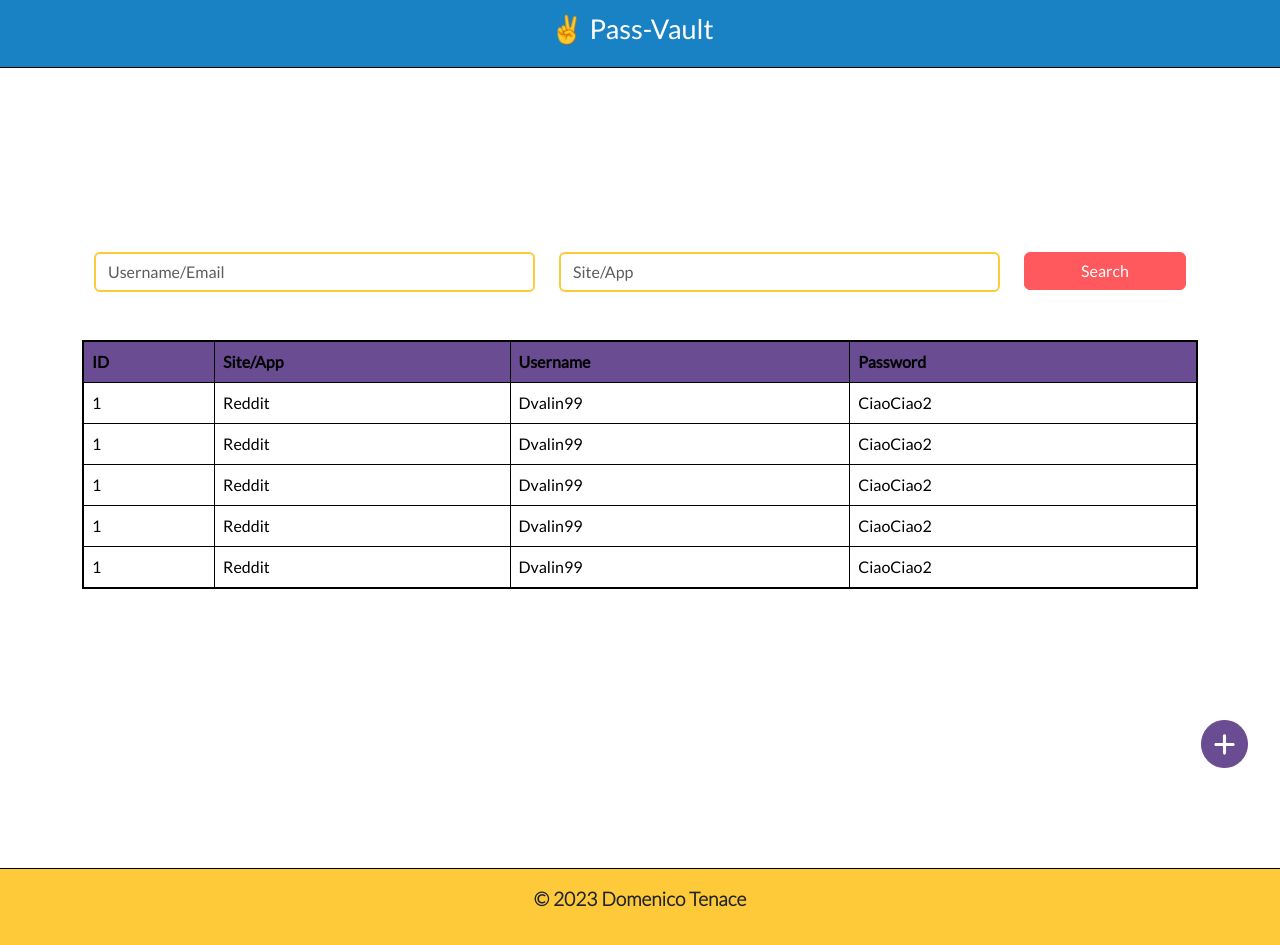
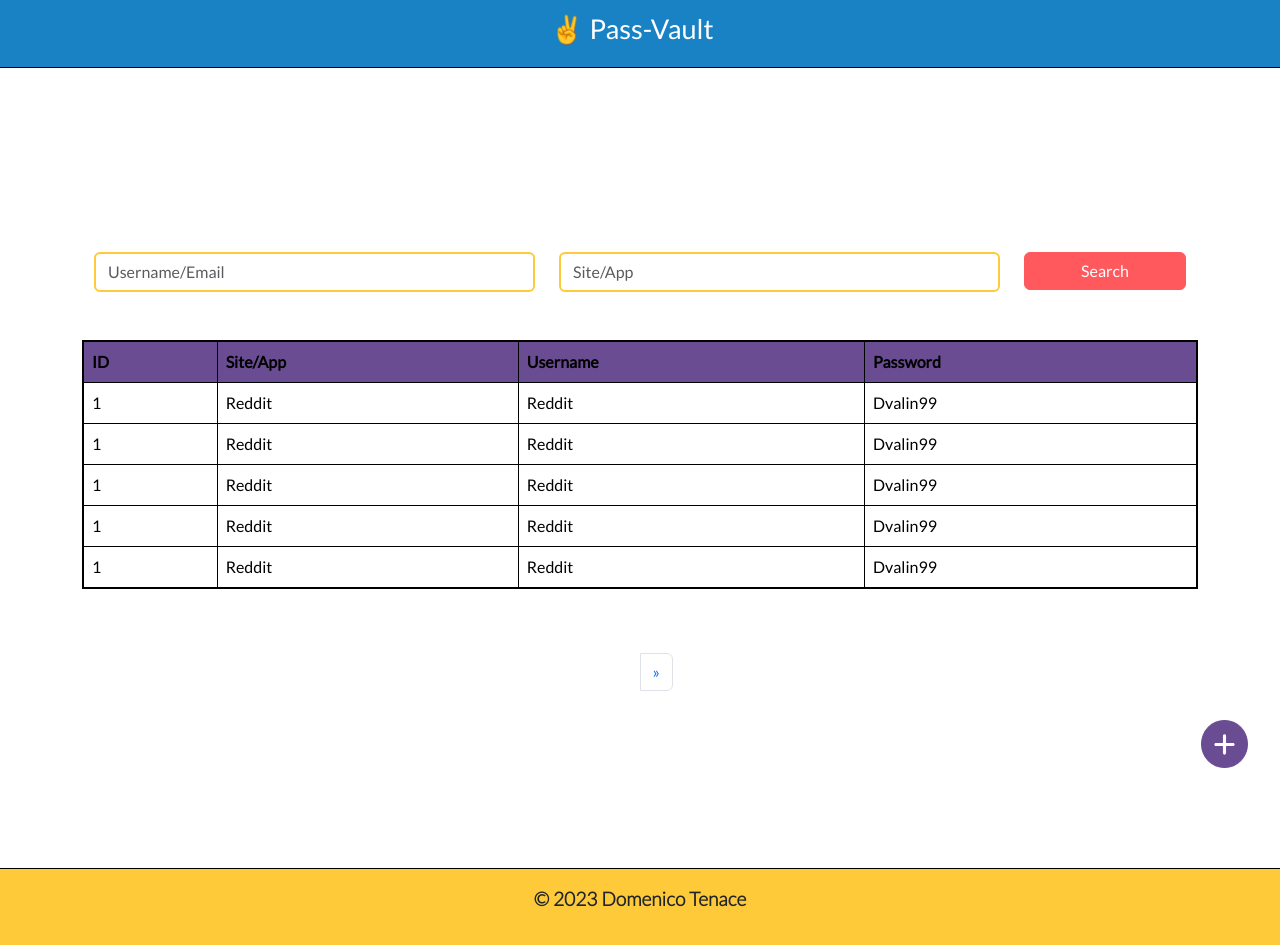
Before and after one commit to DomeT99/pass-vault, a Vue app: page / in a window 1280 px wide. Built offline with nearby package versions, Linux system fonts and the light colour scheme.

Commit message:
feat: finish logic of pagination

```diff
--- a/src/components/common/Pagination.vue
+++ b/src/components/Home/Pagination.vue
@@ -1,17 +1,23 @@
 <script setup lang="ts">
-// @ts-nocheck
+//Vue native modules
 import { onMounted } from "vue";
+
+//Third Part Library
 import _ from "lodash";
 
+//Types
+import { DataJson } from "../../modules/types";
+
+//Interface to describe the component's props
 interface PaginationModel {
-  dataJson: object[];
-  idTable: string;
+  dataJson: DataJson[];
+  id: string;
 }
 
 const props = defineProps<PaginationModel>();
 
 let currentPage = 1;
-let recordsPerPage = 3;
+let recordsPerPage = 5;
 
 function prevPage() {
   if (currentPage > 1) {
@@ -30,7 +36,7 @@ function nextPage() {
 function changePage(page: number) {
   let btnNext = document.getElementById("btn_next")! as HTMLAnchorElement;
   let btnPrev = document.getElementById("btn_prev")! as HTMLAnchorElement;
-  let idTable = document.getElementById(props.idTable)! as
+  let idBodyTable = document.getElementById(props.id)! as
     | HTMLElement
     | HTMLTableElement;
 
@@ -42,8 +48,16 @@ function changePage(page: number) {
     page = numPages();
   }
 
+  idBodyTable.innerHTML = "";
+
+  /**Improve in the future */
   for (let i = (page - 1) * recordsPerPage; i < page * recordsPerPage; i++) {
-    idTable.innerHTML += props.dataJson[i].First;
+    idBodyTable.innerHTML += `<tr>
+                          <td>${props.dataJson[i].id}</td>
+                          <td>${props.dataJson[i].site}</td>
+                          <td>${props.dataJson[i].site}</td>
+                          <td>${props.dataJson[i].username}</td>
+                         </tr>`;
   }
 
   if (page == 1) {
@@ -72,27 +86,20 @@ onMounted(() => {
   <nav aria-label="Page navigation example">
     <ul class="pagination">
       <li class="page-item">
-        <a
-          @click="prevPage"
-          class="page-link"
-          id="btn_prev"
-          href="#"
-          aria-label="Prev"
-        >
+        <a @click="prevPage" class="page-link" id="btn_prev">
           <span aria-hidden="true">&laquo;</span>
         </a>
       </li>
       <li class="page-item">
-        <a
-          @click="nextPage"
-          class="page-link"
-          id="btn_next"
-          href="#"
-          aria-label="Next"
-        >
+        <a @click="nextPage" class="page-link" id="btn_next">
           <span aria-hidden="true">&raquo;</span>
         </a>
       </li>
     </ul>
   </nav>
 </template>
+<style scoped>
+a{
+  cursor: pointer;
+}
+</style>
--- a/src/components/Home/SectionTable.vue
+++ b/src/components/Home/SectionTable.vue
@@ -4,9 +4,12 @@
 //Components
 import Table from "./Table.vue";
 import Filter from "./Filter.vue";
-import Pagination from "../common/Pagination.vue";
+import Pagination from "./Pagination.vue";
+
+//Types
 import { DataJson } from "../../modules/types";
 
+//Third Part Library
 import _ from "lodash";
 
 let idTable: string = _.uniqueId("");
@@ -16,6 +19,11 @@ let dataJson: DataJson[] = [
   { id: 1, site: "Reddit", username: "Dvalin99", password: "CiaoCiao2" },
   { id: 1, site: "Reddit", username: "Dvalin99", password: "CiaoCiao2" },
   { id: 1, site: "Reddit", username: "Dvalin99", password: "CiaoCiao2" },
+  { id: 1, site: "das", username: "Dvalin99", password: "CiaoCiao2" },
+  { id: 1, site: "dsa", username: "Dvalin99", password: "CiaoCiao2" },
+  { id: 1, site: "dsas", username: "Dvalin99", password: "CiaoCiao2" },
+  { id: 1, site: "das", username: "Dvalin99", password: "CiaoCiao2" },
+  { id: 1, site: "s", username: "Dvalin99", password: "CiaoCiao2" },
 ];
 </script>
 
@@ -24,10 +32,10 @@ let dataJson: DataJson[] = [
     <Filter />
   </section>
   <section class="container pt-5 fade-in">
-    <Table :data-json="dataJson" :id="idTable" />
+    <Table :id="idTable" />
   </section>
-  <section class="d-flex justify-content-center container pt-5 fade-in">
-    <!-- <Pagination :id-table="idTable" :data-json="dataJson" /> -->
+  <section class="d-flex justify-content-center container pt-5 fade-in sticky-bottom">
+    <Pagination :id="idTable" :data-json="dataJson" />
   </section>
 </template>
 <style scoped>
--- a/src/components/Home/Table.vue
+++ b/src/components/Home/Table.vue
@@ -1,16 +1,17 @@
 <script setup lang="ts">
+//Types
 import { DataJson } from "../../modules/types";
 
+//Interface to describe the component's props
 interface TableModel {
   id: string;
-  dataJson: DataJson[];
+  dataJson?: DataJson[];
 }
-
 
 const props = defineProps<TableModel>();
 </script>
 <template>
-  <table :id="props.id" class="table table-bordered table-hover">
+  <table class="table table-bordered table-hover">
     <thead class="table-secondary">
       <tr>
         <th scope="col">ID</th>
@@ -19,13 +20,7 @@ const props = defineProps<TableModel>();
         <th scope="col">Password</th>
       </tr>
     </thead>
-    <tbody>
-      <tr v-for="item in props.dataJson">
-        <td>{{ item.id }}</td>
-        <td>{{ item.site }}</td>
-        <td>{{ item.username }}</td>
-        <td>{{ item.password }}</td>
-      </tr>
+    <tbody :id="props.id">
     </tbody>
   </table>
 </template>
--- a/src/components/common/Textarea.vue
+++ b/src/components/common/Textarea.vue
@@ -1,6 +1,7 @@
 <script setup lang="ts">
 // @ts-nocheck
 
+//Interface to describe the component's props
 interface TextareaModel {
   placeHolder?: string;
   rows?: number;
--- a/src/modules/types.ts
+++ b/src/modules/types.ts
@@ -6,4 +6,4 @@ export type DataJson = {
   site: string;
   username: string;
   password: string;
-};
+};//This type is for the Pagination Component
```
